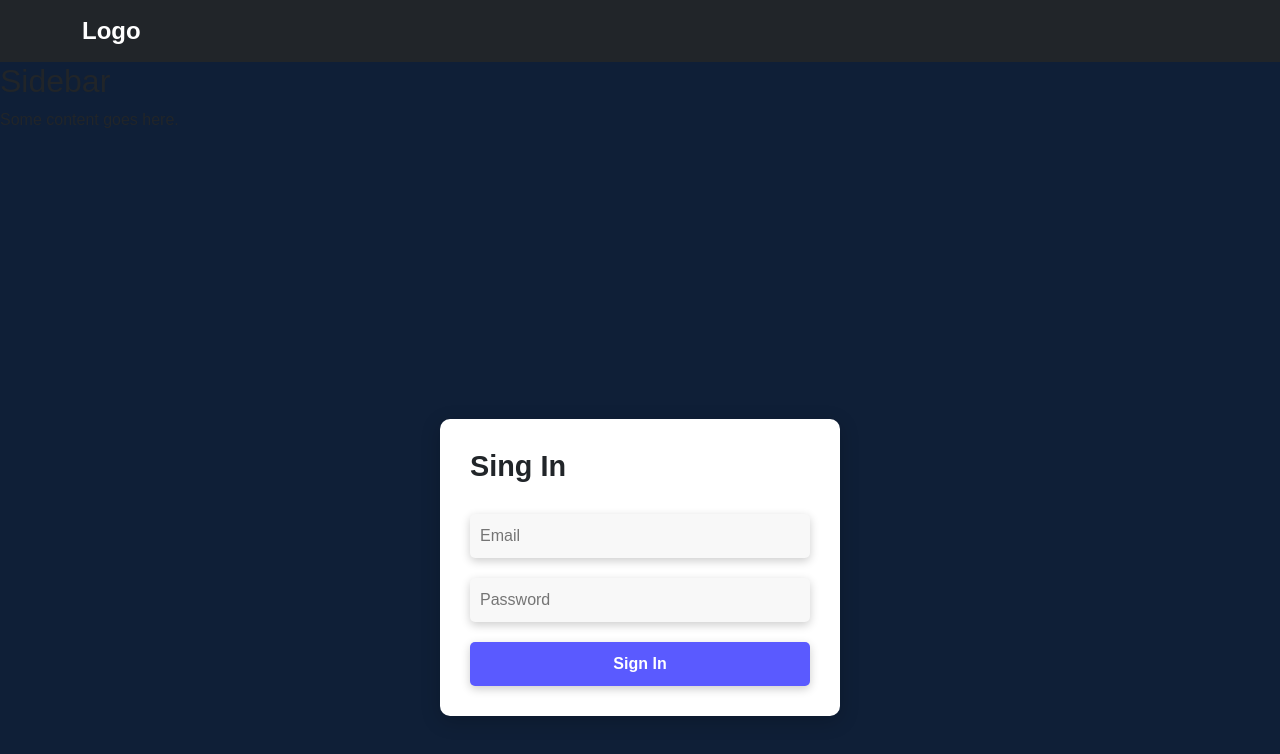
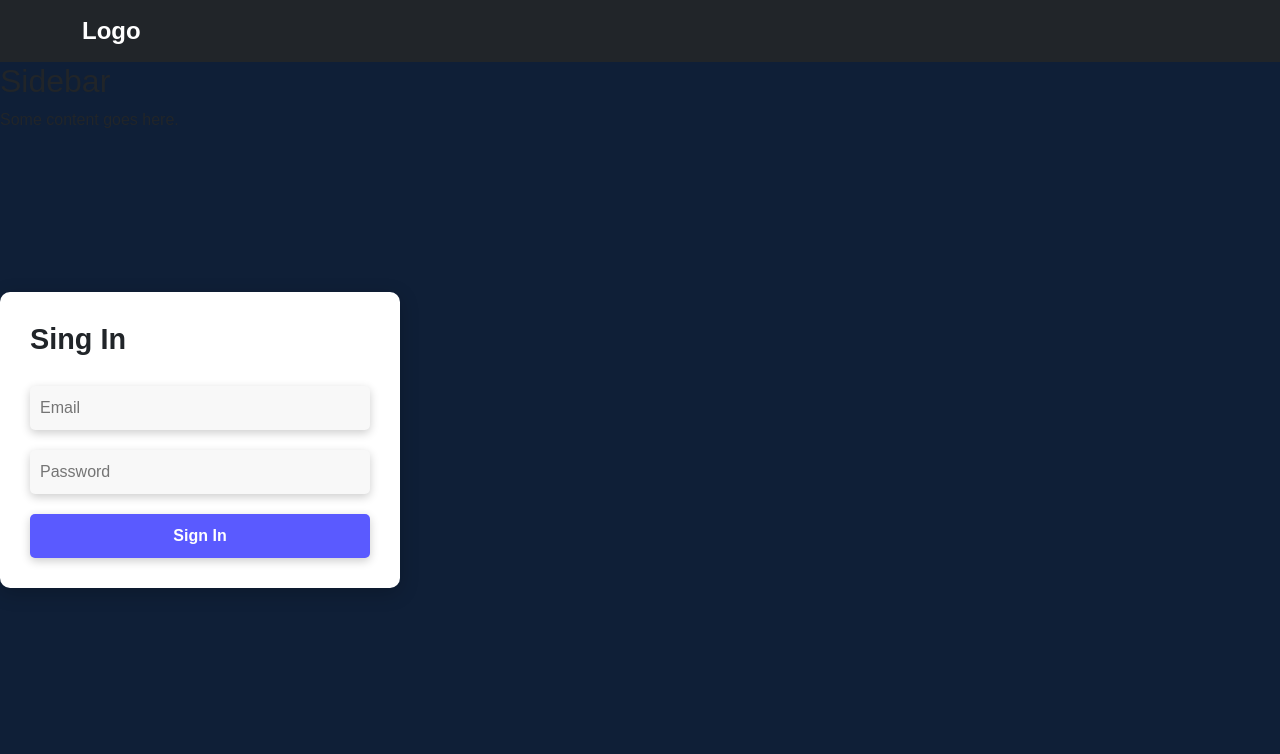
Before and after one commit to unholydisaster/my-markdown, a Next.js app: page /login in a window 1280 px wide. Shown: the top 754 px of the page. Built offline with nearby package versions, Linux system fonts and the light colour scheme.

Commit message:
changesv3.1

```diff
--- a/src/styles/authStyles/newauth.js
+++ b/src/styles/authStyles/newauth.js
@@ -1,11 +1,12 @@
 import styled from 'styled-components';
 
 export const FormContainer = styled.div`
-display: flex;
-justify-content: center;
-align-items: center;
-height: calc(100vh - 70px); /* subtract 70px from 100vh */
-margin-top: 70px; /* add 70px margin on top */
+  position: absolute;
+  top: 40px;
+  display: flex;
+  justify-content: center;
+  align-items: center;
+  height: 100vh;
 `;
 
 export const FormWrapper = styled.div`
@@ -19,6 +20,8 @@ export const FormWrapper = styled.div`
   width: 35vw;
   max-width: 400px;
   @media screen and (max-width: 768px) {
+    position:absolute;
+    left:5vw;
     width: 90vw;
     padding: 20px;
   }
```
